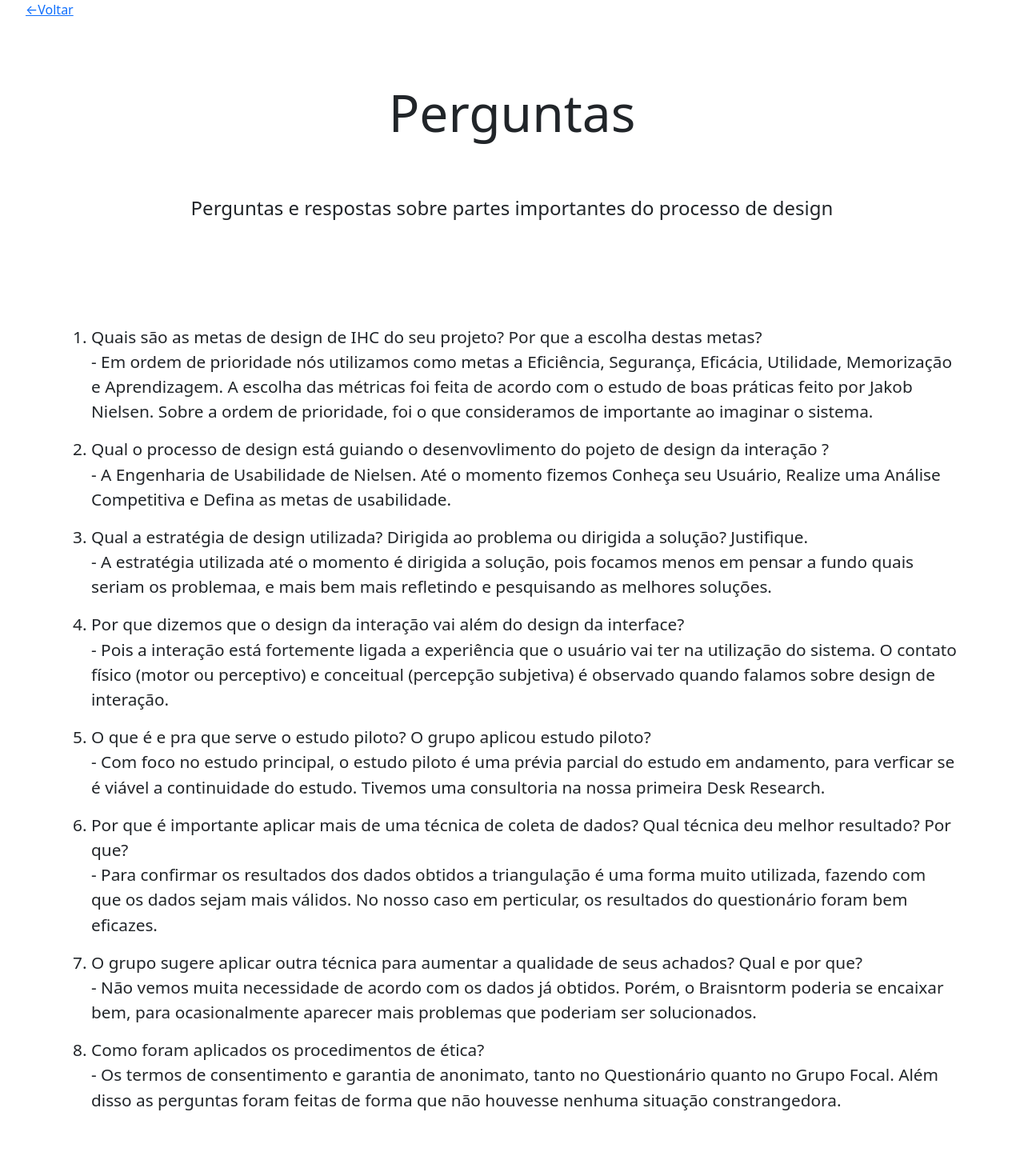
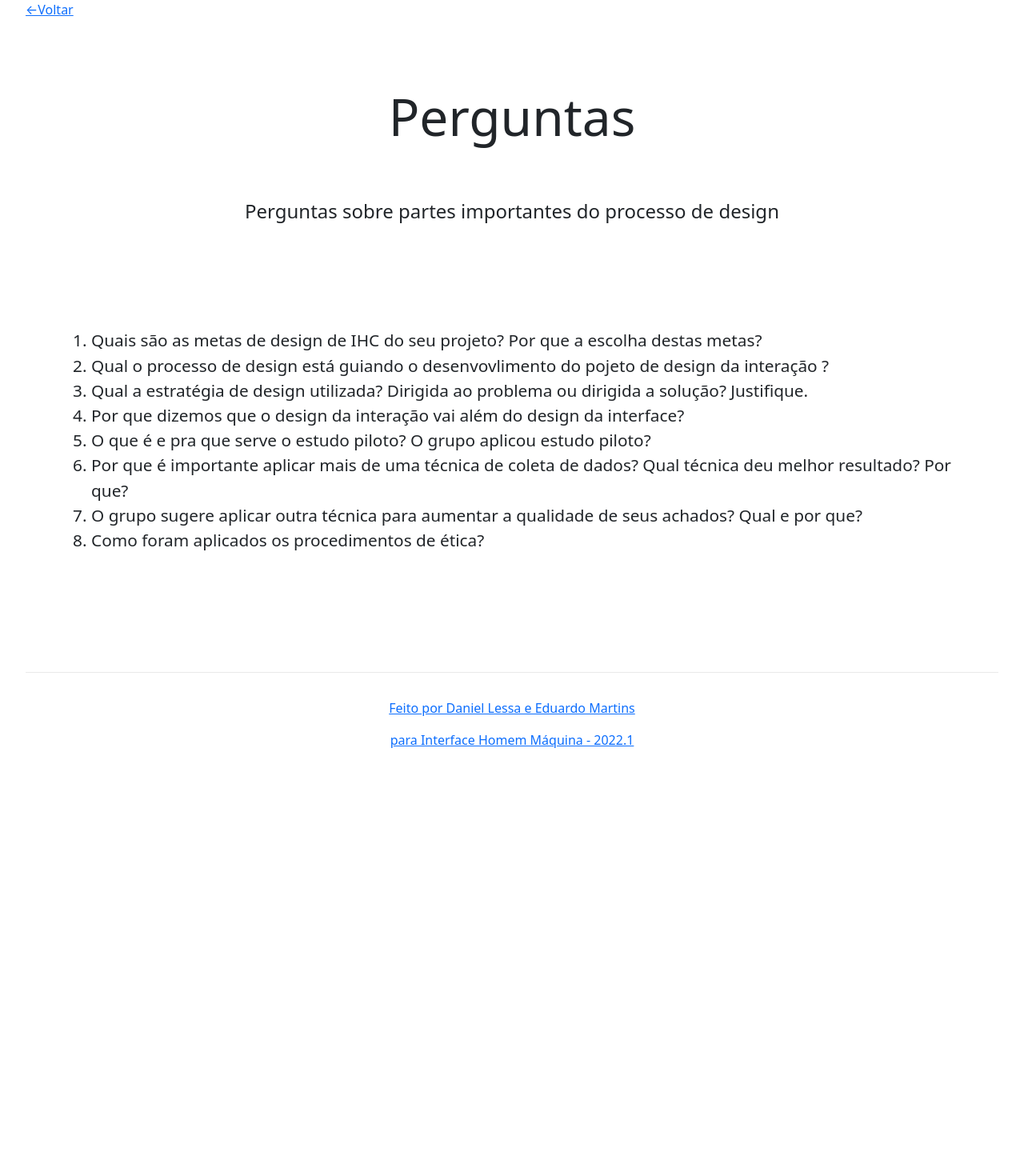
Before and after one commit to dannop/20221_IHM_TRAB, a Next.js app: page /perguntas in a window 1280 px wide. Shown: the top 1470 px of the page at 80% size. After the commit the page ends 985 px from the top, so only its background shows below. Built offline with nearby package versions, Linux system fonts and the light colour scheme.

Commit message:
Ajustando perguntas

```diff
--- a/pages/perguntas/index.jsx
+++ b/pages/perguntas/index.jsx
@@ -21,34 +21,34 @@ export default function Entrevista() {
         </h1>
 
         <p className={styles.description}>
-          Perguntas e respostas sobre partes importantes do processo de design
+          Perguntas sobre partes importantes do processo de design
         </p>
 
         <div className={styles.info}>
           <ol>
             <li>Quais são as metas de design de IHC do seu projeto? Por que a escolha destas metas?</li>
-            <p>- Em ordem de prioridade nós utilizamos como metas a Eficiência, Segurança, Eficácia, Utilidade, Memorização e Aprendizagem. A escolha das métricas foi feita de acordo com o estudo de boas práticas feito por Jakob Nielsen. Sobre a ordem de prioridade, foi o que consideramos de importante ao imaginar o sistema.</p>
+            {/* <p>- Em ordem de prioridade nós utilizamos como metas a Eficiência, Segurança, Eficácia, Utilidade, Memorização e Aprendizagem. A escolha das métricas foi feita de acordo com o estudo de boas práticas feito por Jakob Nielsen. Sobre a ordem de prioridade, foi o que consideramos de importante ao imaginar o sistema.</p> */}
 
             <li>Qual o processo de design está guiando o desenvovlimento do pojeto de design da interação ?</li>
-            <p>- A Engenharia de Usabilidade de Nielsen. Até o momento fizemos Conheça seu Usuário, Realize uma Análise Competitiva e Defina as metas de usabilidade.</p>
+            {/* <p>- A Engenharia de Usabilidade de Nielsen. Até o momento fizemos Conheça seu Usuário, Realize uma Análise Competitiva e Defina as metas de usabilidade.</p> */}
 
             <li>Qual a estratégia de design utilizada? Dirigida ao problema ou dirigida a solução? Justifique.</li>
-            <p>- A estratégia utilizada até o momento é dirigida a solução, pois focamos menos em pensar a fundo quais seriam os problemaa, e mais bem mais refletindo e pesquisando as melhores soluções.</p>
+            {/* <p>- A estratégia utilizada até o momento é dirigida a solução, pois focamos menos em pensar a fundo quais seriam os problemaa, e mais bem mais refletindo e pesquisando as melhores soluções.</p> */}
 
             <li>Por que dizemos que o design da interação vai além do design da interface?</li>
-            <p>- Pois a interação está fortemente ligada a experiência que o usuário vai ter na utilização do sistema. O contato físico (motor ou perceptivo) e conceitual (percepção subjetiva) é observado quando falamos sobre design de interação.</p>
+            {/* <p>- Pois a interação está fortemente ligada a experiência que o usuário vai ter na utilização do sistema. O contato físico (motor ou perceptivo) e conceitual (percepção subjetiva) é observado quando falamos sobre design de interação.</p> */}
 
             <li>O que é e pra que serve o estudo piloto? O grupo aplicou estudo piloto?</li>
-            <p>- Com foco no estudo principal, o estudo piloto é uma prévia parcial do estudo em andamento, para verficar se é viável a continuidade do estudo. Tivemos uma consultoria na nossa primeira Desk Research.</p>
+            {/* <p>- Com foco no estudo principal, o estudo piloto é uma prévia parcial do estudo em andamento, para verficar se é viável a continuidade do estudo. Tivemos uma consultoria na nossa primeira Desk Research.</p> */}
 
             <li>Por que é importante aplicar mais de uma técnica de coleta de dados? Qual técnica deu melhor resultado? Por que?</li>
-            <p>- Para confirmar os resultados dos dados obtidos a triangulação é uma forma muito utilizada, fazendo com que os dados sejam mais válidos. No nosso caso em perticular, os resultados do questionário foram bem eficazes.</p>
+            {/* <p>- Para confirmar os resultados dos dados obtidos a triangulação é uma forma muito utilizada, fazendo com que os dados sejam mais válidos. No nosso caso em perticular, os resultados do questionário foram bem eficazes.</p> */}
 
             <li>O grupo sugere aplicar outra técnica para aumentar a qualidade de seus achados? Qual e por que?</li>
-            <p>- Não vemos muita necessidade de acordo com os dados já obtidos. Porém, o Braisntorm poderia se encaixar bem, para ocasionalmente aparecer mais problemas que poderiam ser solucionados.</p>
+            {/* <p>- Não vemos muita necessidade de acordo com os dados já obtidos. Porém, o Braisntorm poderia se encaixar bem, para ocasionalmente aparecer mais problemas que poderiam ser solucionados.</p> */}
 
             <li>Como foram aplicados os procedimentos de ética?</li>
-            <p>- Os termos de consentimento e garantia de anonimato, tanto no Questionário quanto no Grupo Focal. Além disso as perguntas foram feitas de forma que não houvesse nenhuma situação constrangedora.</p>
+            {/* <p>- Os termos de consentimento e garantia de anonimato, tanto no Questionário quanto no Grupo Focal. Além disso as perguntas foram feitas de forma que não houvesse nenhuma situação constrangedora.</p> */}
           </ol>
         </div>
       </main>
```
